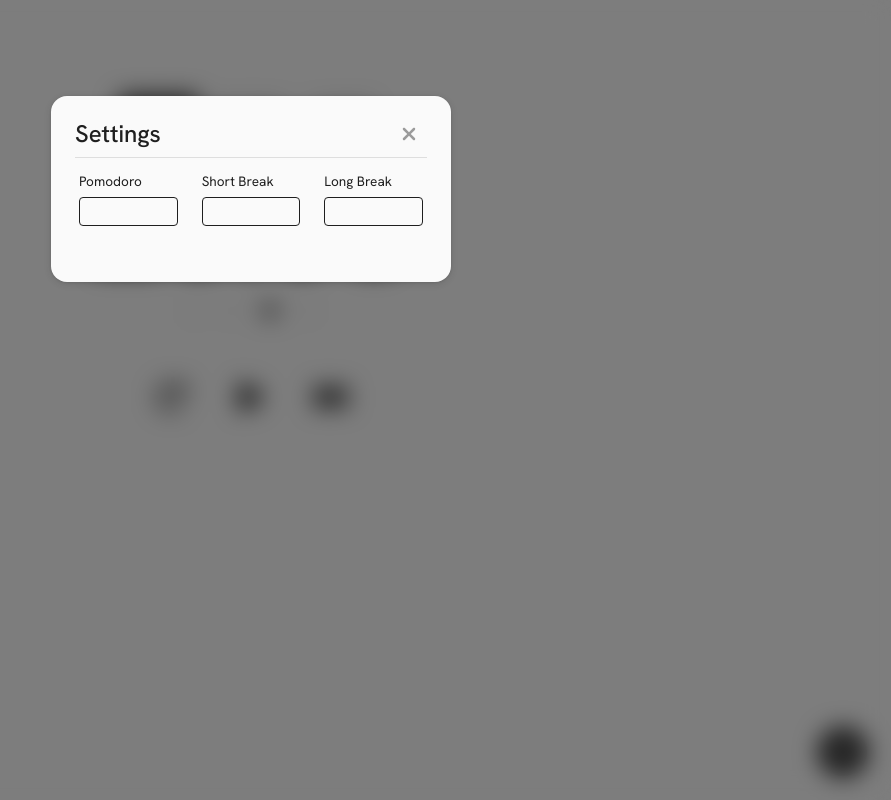
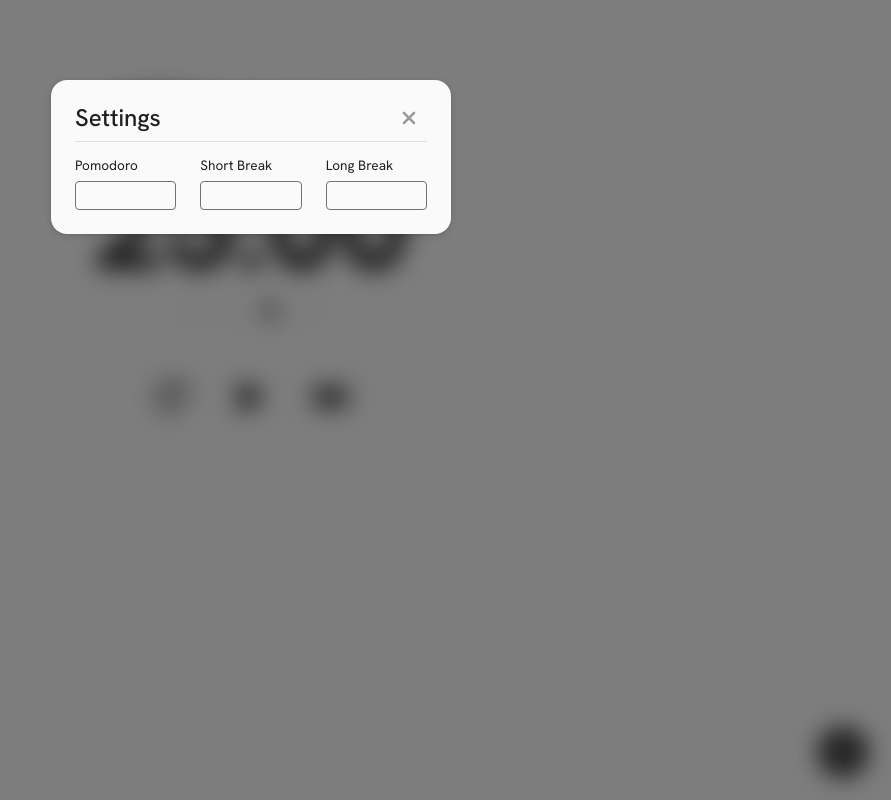
Before and after one commit to msilenzi/simple-pomodoro, a React (Vite) app: page / in a window 1280 px wide. Both pictures are taken after a click on the button 1232 px from the left and 752 px from the top of the page. Shown: the whole page, without its empty margins (389-1280 px from the left). Built offline with nearby package versions, Linux system fonts and the light colour scheme.

Commit message:
fix modal overflow-y

```diff
--- a/src/components/ui/modal/Modal.jsx
+++ b/src/components/ui/modal/Modal.jsx
@@ -12,9 +12,9 @@ function Modal({ children, visible, size, handleClose, ...otherProps }) {
 
   return (
     <div className="modal__container" onClick={close}>
-      <dialog {...otherProps} className={`modal modal--${size}`} open>
+      <div {...otherProps} className={`modal modal--${size}`} open>
         {children}
-      </dialog>
+      </div>
     </div>
   )
 }
--- a/src/components/ui/modal/ModalBody.jsx
+++ b/src/components/ui/modal/ModalBody.jsx
@@ -2,7 +2,7 @@ import PropTypes from 'prop-types'
 
 function ModalBody({children}) {
   return (
-    <div className="modal__body">
+    <div>
       {children}
     </div>
   )
--- a/src/scss/components/_setting.scss
+++ b/src/scss/components/_setting.scss
@@ -32,6 +32,5 @@
   display: grid;
   grid-template-columns: repeat(3, 1fr);
   gap: map-get($spacers, 4);
-  width: calc(100% - 8px);
   margin: 0 auto;
 }
--- a/src/scss/components/ui/_form.scss
+++ b/src/scss/components/ui/_form.scss
@@ -1,7 +1,6 @@
 .input-group {
   display: flex;
   flex-direction: column;
-  margin-bottom: 2rem;
 
   label {
     margin-bottom: map-get($spacers, 2);
@@ -11,36 +10,16 @@
   input {
     width: 100%;
     outline: 0;
-    border: 1px solid $textColor;
+    border: 1px solid $gray-600;
     border-radius: map-get($spacers, 1);
     padding: map-get($spacers, 1);
     background-color: $bodyColor;
     color: $textColor;
 
     &:focus {
+      border-color: $textColor;
       box-shadow: 0 0 0 4px transparentize($textColor, 0.65);
       background-color: $white;
     }
   }
-
-  // input {
-  //   padding: 0.6rem;
-  //   background-color: darken(#fff, 7);
-  //   border: none;
-  //   border: 1px solid lighten(#000, 60);
-  //   border-radius: 4px;
-  //   outline: none;
-  //   width: 100%;
-
-  //   &:focus {
-  //     background-color: darken(#fff, 10);
-  //     border: 1px solid lighten(#000, 42);
-  //   }
-  // }
-
-  // label {
-  //   margin-bottom: map-get($spacers, 1);
-  //   font-size: $h6-font-size;
-  //   margin-bottom: 0.6rem;
-  // }
 }
--- a/src/scss/components/ui/_modal.scss
+++ b/src/scss/components/ui/_modal.scss
@@ -8,14 +8,13 @@
   background-color: transparentize($black, .5);
   backdrop-filter: blur(12px);
   animation: fade-bg 0.25s ease-in-out;
+  overflow: auto;
 }
 
 .modal {
-  margin-top: 12vh;
-  margin-top: 12svh;
+  margin: 10vh auto;
+  margin: 10svh auto;
   max-width: 90vw;
-  max-height: 80vh;
-  max-height: 80svh;
   border: none;
   background-color: $bodyColor;
   color: $textColor;
@@ -24,9 +23,6 @@
   box-shadow: 0px 0.5px 2px transparentize($textColor, 0.85),
     0px 2px 8px transparentize($textColor, 0.85);
   animation: slide-up 0.5s ease-in-out forwards;
-
-  display: flex;
-  flex-direction: column;
 
   &.modal--small {
     width: 300px;
@@ -88,7 +84,3 @@
 .modal__footer {
   border-top: 1px solid $gray-300;
 }
-
-.modal__body {
-  overflow: auto;
-}
```
